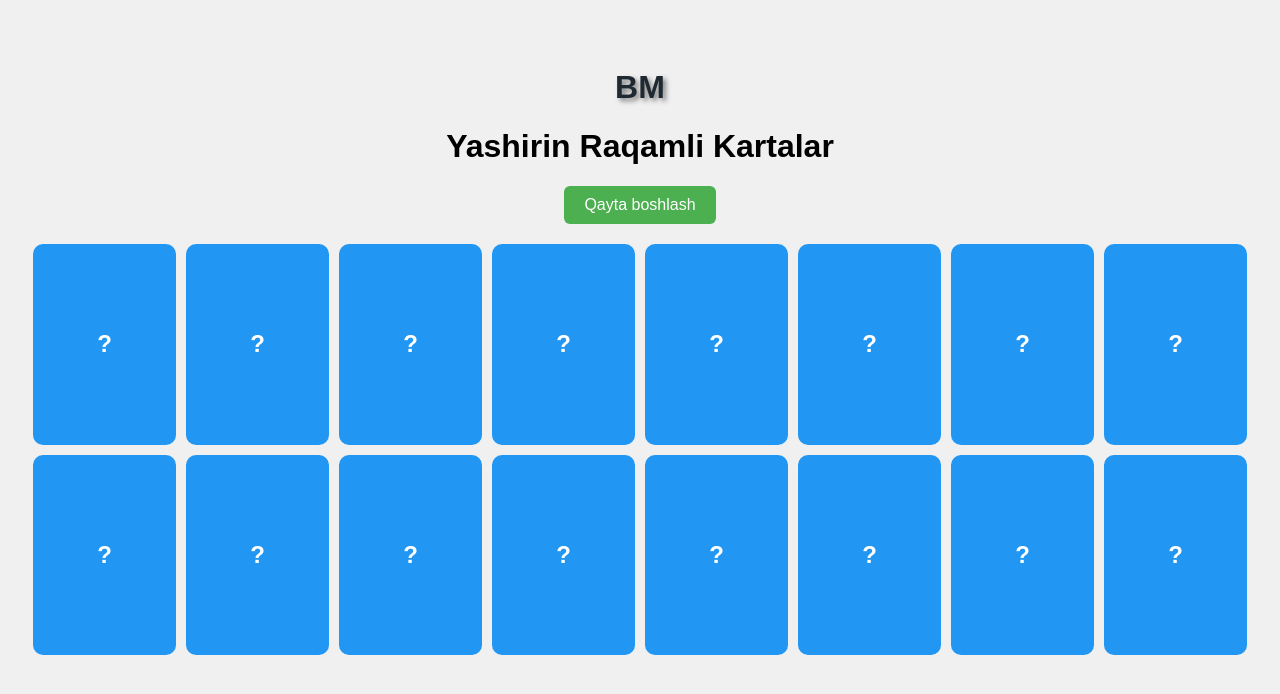
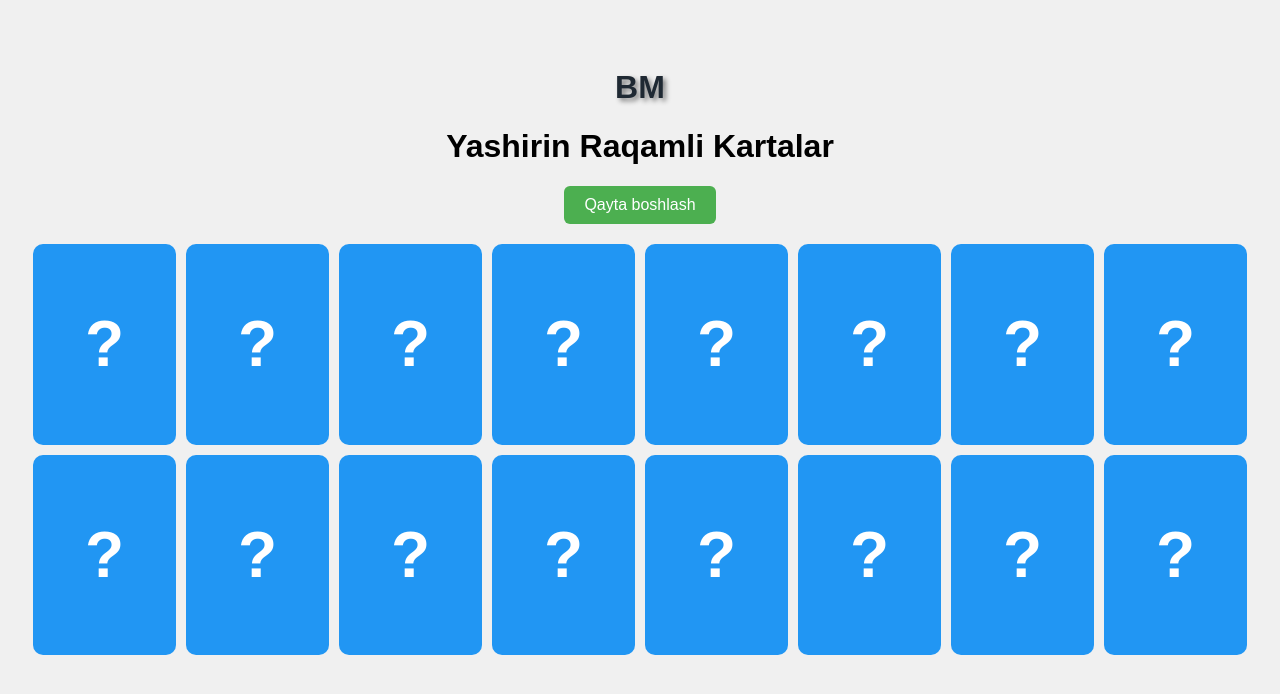
Before and after one commit to UZB02/random_numbers, a plain HTML site: page index.html in a window 1280 px wide. Drawn offline with Linux system fonts and the light colour scheme.

Commit message:
tekshiruv

```diff
--- a/index.html
+++ b/index.html
@@ -49,7 +49,7 @@
       display: flex;
       align-items: center;
       justify-content: center;
-      font-size: 1.5rem;
+      font-size: 4rem;
       font-weight: bold;
     }
 
```
